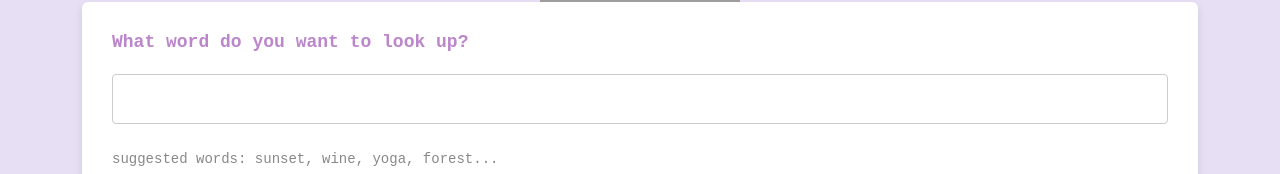
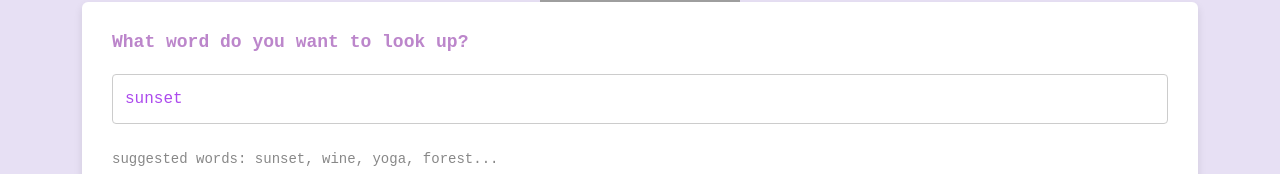
Before and after one commit to Katmitsu/dictionary-project, a React (Create React App) app: page / in a window 1280 px wide. Shown: the part 198-372 px from the top of the page. Built offline with nearby package versions, Linux system fonts and the light colour scheme; grey boxes are pictures that could not be loaded.

Commit message:
Update Dictionary.js

```diff
--- a/src/Dictionary.js
+++ b/src/Dictionary.js
@@ -44,7 +44,7 @@ export default function Dictionary(props) {
             <input
               type="search"
               onChange={handleKeywordChange}
-              defaultValue={props.defautKeyword}
+              defaultValue={props.defaultKeyword}
             />
           </form>
           <div className="Hint">
```
